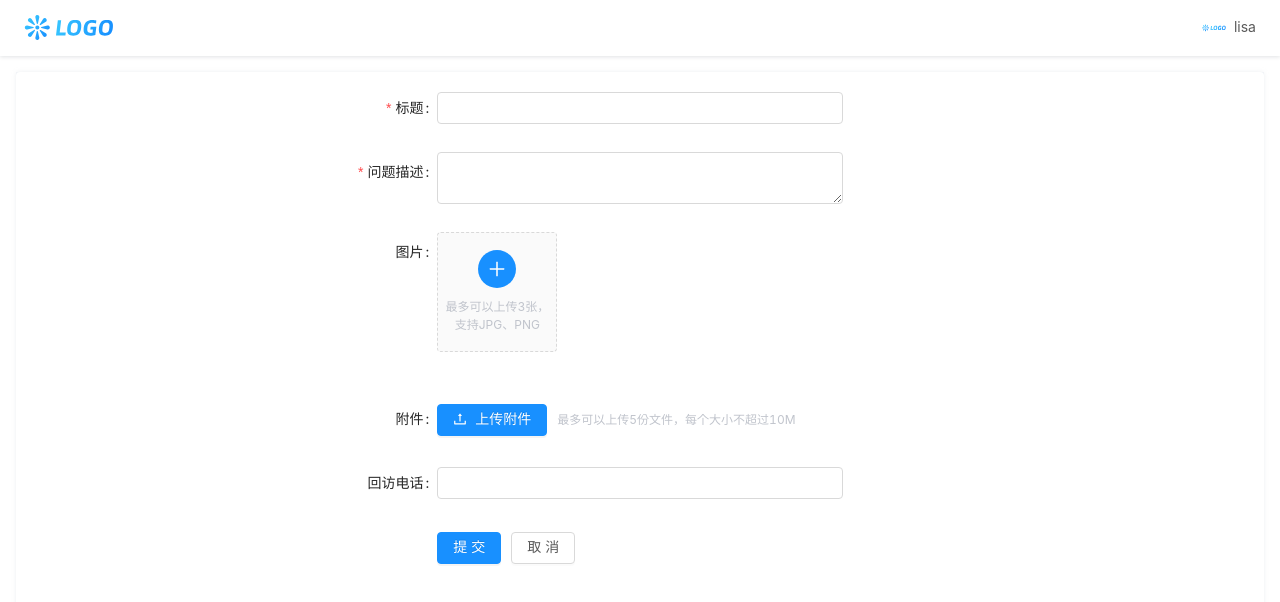
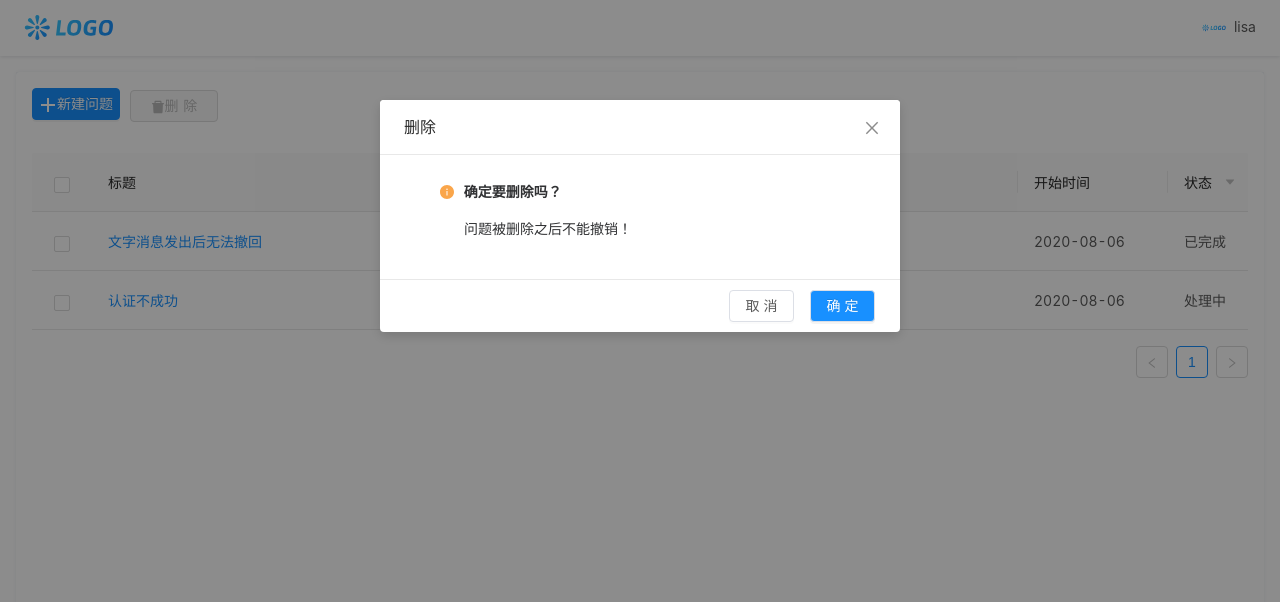
Before and after one commit to shmilyvidian/vs-ask, a React (Create React App) app: page /#/home in a window 1280 px wide. Before the commit this address led to /#/add. Shown: the top 602 px of the page. Built offline with nearby package versions, Linux system fonts and the light colour scheme.

Commit message:
home首页添加样式

```diff
--- a/src/components/modalWrap/modalWrap.tsx
+++ b/src/components/modalWrap/modalWrap.tsx
@@ -29,7 +29,7 @@ const ModalWrap = ({
   return (
     <Modal
       visible={true}
-      closable={false}
+      closable={true}
       wrapClassName="ModalWrap__style"
       onCancel={() => {
         footer.onCancel();
--- a/src/components/tableWrap/index.tsx
+++ b/src/components/tableWrap/index.tsx
@@ -50,12 +50,12 @@ const columns: ColumnsType<DataType> = [
 	{
 		title: "开始时间",
 		dataIndex: "startTime",
-		width: 200,
+		width: 150,
 	},
 	{
 		title: "状态",
 		dataIndex: "state",
-		width: 200,
+		width: 80,
 		filterIcon: filterIcon,
 		filters: [
 			{
--- /dev/null
+++ b/src/views/home/home.less
@@ -0,0 +1,59 @@
+.ant-btn[disabled]{
+    background: #fff;
+}
+.ant-dropdown{
+    .ant-dropdown-menu-item{
+        text-align: center;
+        color:#606266;
+        .ant-checkbox-wrapper{
+            display: none;
+        }
+        span{
+            padding: 0;
+        }
+    }
+    .ant-table-filter-dropdown-btns{
+        display: none;
+    }
+}
+.ant-table-content{
+    .ant-table-thead{
+        color:#606266;
+    }
+    .ant-table-tbody{
+        color:#303133;
+    }
+}
+.ant-modal-content{
+    .ant-modal-header{
+        height: 48px;
+        .ant-modal-title{
+            font-size: 14px;
+            color:#303133;
+            font-weight: bold;
+        }
+    }
+    .ant-modal-body{
+        line-height: 22px;
+        .delete_confirm{
+            color:#303133;
+            font-weight: bold;
+            margin-bottom: 16px;
+            span{
+                margin-right: 8px;
+            }
+        }
+        .delete_desc{
+            margin-left: 24px;
+        }
+    }
+    .ant-modal-footer{
+        height: 54px;
+        .ant-btn{
+            text-align: center;
+            padding: 5px 16px;
+            border-radius: 4px;
+            height: 32px;
+        }
+    }
+}
```
